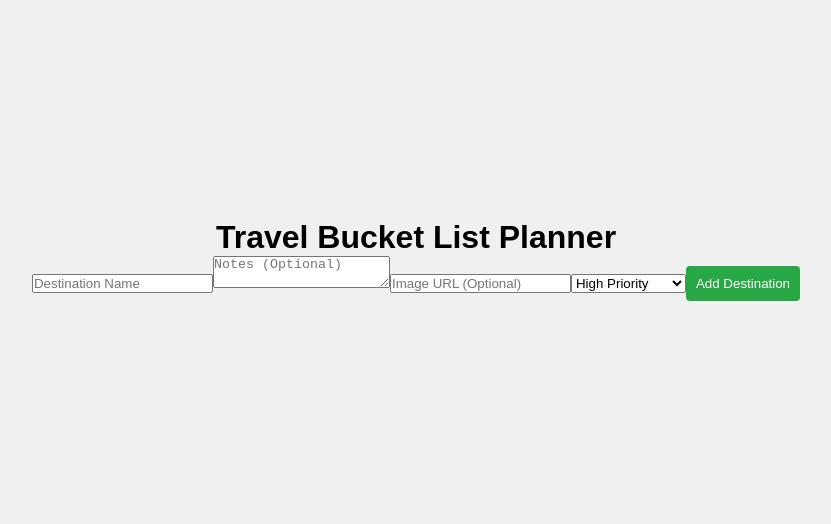
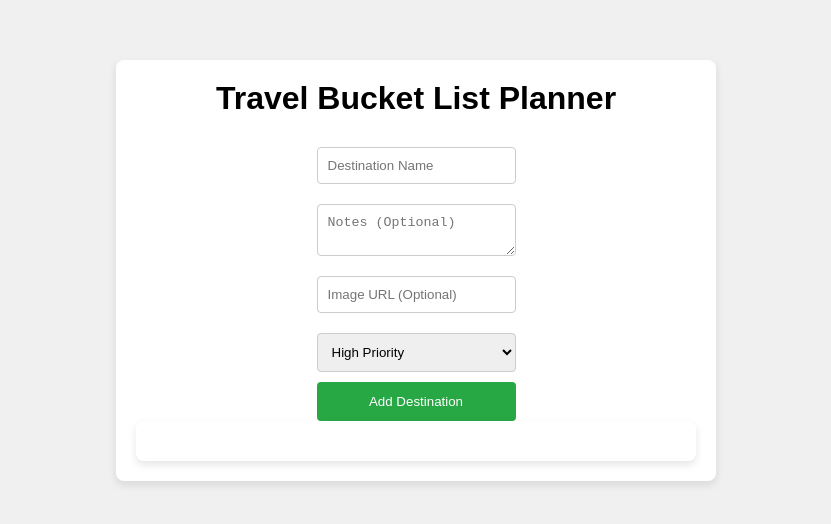
Before and after one commit to Malavika-5/travel-buddy, a React (Create React App) app: page / in a window 1280 px wide. Shown: the part 130-654 px from the top of the page, without its empty margins (224-1055 px from the left). Built offline with nearby package versions, Linux system fonts and the light colour scheme.

Commit message:
Revert "Update styles.css"
This reverts commit 0f3c1d70922ee02933f1b79be7c0f76c98db4518.

```diff
--- a/src/styles.css
+++ b/src/styles.css
@@ -1,3 +1,99 @@
+* {
+    margin: 0;
+    padding: 0;
+    box-sizing: border-box;
+  }
+
+  body {
+    font-family: Arial, sans-serif;
+    background-color: #f0f0f0;
+    display: flex;
+    justify-content: center;
+    align-items: center;
+    height: 100vh;
+  }
+
+  .container {
+    width: 80%;
+    max-width: 600px;
+    background-color: white;
+    padding: 20px;
+    border-radius: 8px;
+    box-shadow: 0 4px 8px rgba(0, 0, 0, 0.1);
+  }
+
+  h1 {
+    text-align: center;
+    margin-bottom: 20px;
+  }
+
+  form {
+    display: flex;
+    flex-direction: column;
+  }
+
+  input, textarea, select {
+    margin: 10px 0;
+    padding: 10px;
+    border-radius: 4px;
+    border: 1px solid #ccc;
+  }
+
+  button {
+    padding: 12px;
+    background-color: #28a745;
+    color: white;
+    border: none;
+    border-radius: 4px;
+    cursor: pointer;
+  }
+
+  button:hover {
+    background-color: #218838;
+  }
+
+  .destination-list {
+    margin-top: 20px;
+  }
+
+  .destination-card {
+    background-color: #f9f9f9;
+    padding: 15px;
+    margin: 10px 0;
+    border-radius: 6px;
+    box-shadow: 0 2px 4px rgba(0, 0, 0, 0.1);
+  }
+
+  .destination-card img {
+    width: 100%;
+    height: auto;
+    border-radius: 6px;
+  }
+
+  .priority-high {
+    color: red;
+  }
+
+  .priority-medium {
+    color: orange;
+  }
+
+  .priority-low {
+    color: green;
+  }
+
+  button.remove-btn {
+    background-color: #dc3545;
+    margin-top: 10px;
+  }
+
+  button.remove-btn:hover {
+    background-color: #c82333;
+  }
+
+  /* Importing the font */
+@import url('https://fonts.googleapis.com/css?family=Muli&display=swap');
+
 /* General Reset */
 * {
   box-sizing: border-box;
@@ -23,7 +119,6 @@
   flex-wrap: wrap;
   width: 90vw;
   justify-content: center;
-    padding: 10px;
 }
 
 /* Style for each destination card (panel) */
@@ -40,10 +135,6 @@
   position: relative;
   transition: all 700ms ease-in;
   overflow: hidden;
-    display: flex;
-    flex-direction: column;
-    justify-content: flex-end;
-    padding: 15px;
 }
 
 /* Title inside the panel */
@@ -61,7 +152,6 @@
 /* When a panel is active */
 .panel.active {
   flex: 2;
-    height: 400px;
 }
 
 .panel.active h3 {
@@ -80,46 +170,3 @@
     width: 100%;
   }
 }
-
-  /* Styling for details inside the card */
-  .destination-details {
-    background-color: rgba(0, 0, 0, 0.6);
-    padding: 10px;
-    border-radius: 6px;
-    margin-top: auto;
-  }
-
-  button {
-    padding: 10px;
-    background-color: #28a745;
-    color: white;
-    border: none;
-    border-radius: 4px;
-    cursor: pointer;
-    margin-top: 10px;
-  }
-
-  button:hover {
-    background-color: #218838;
-  }
-
-  button.remove-btn {
-    background-color: #dc3545;
-  }
-
-  button.remove-btn:hover {
-    background-color: #c82333;
-  }
-
-  /* Priority Text Colors */
-  .priority-high {
-    color: red;
-  }
-
-  .priority-medium {
-    color: orange;
-  }
-
-  .priority-low {
-    color: green;
-  }
```
Lines whose indentation alone changed are shown as unchanged.
